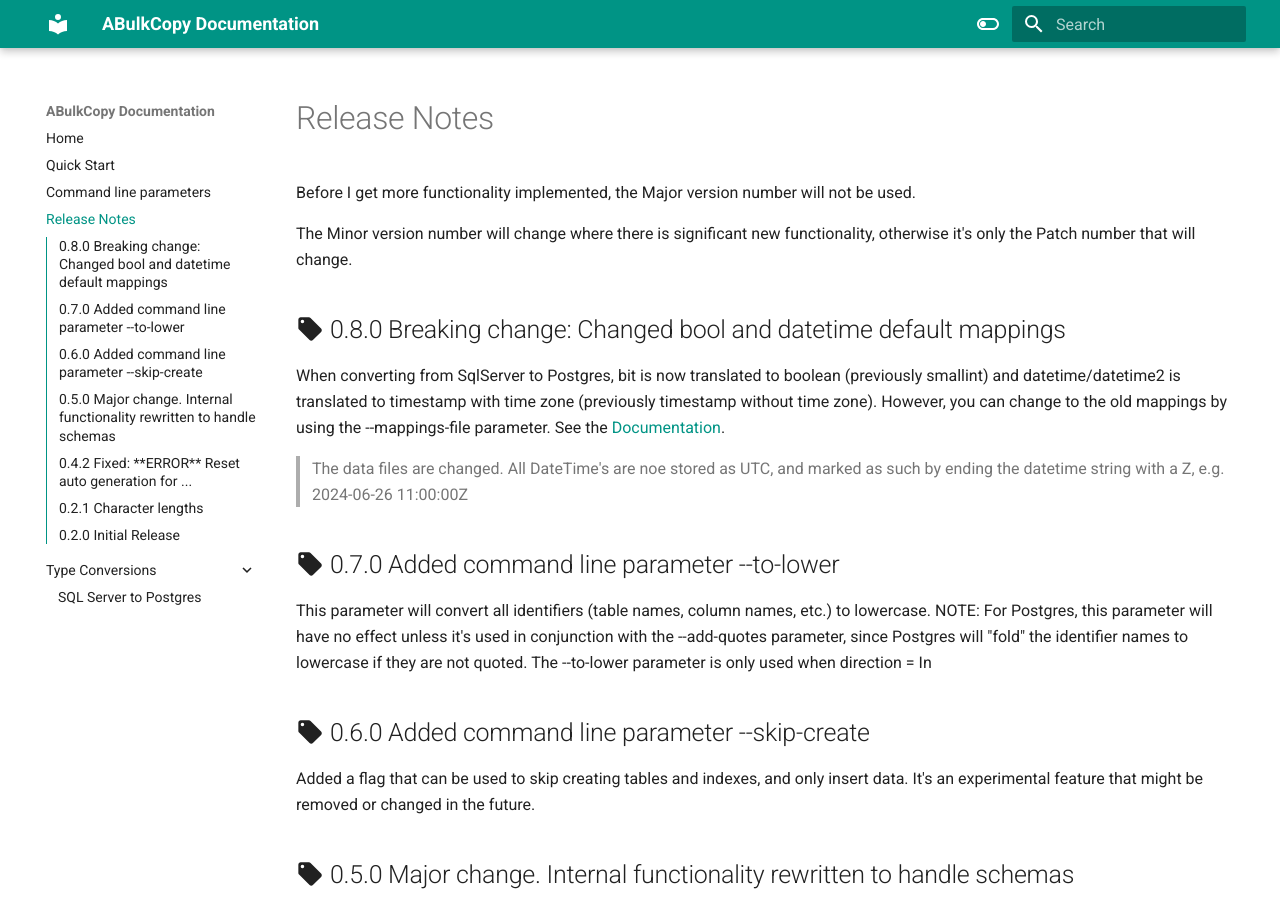
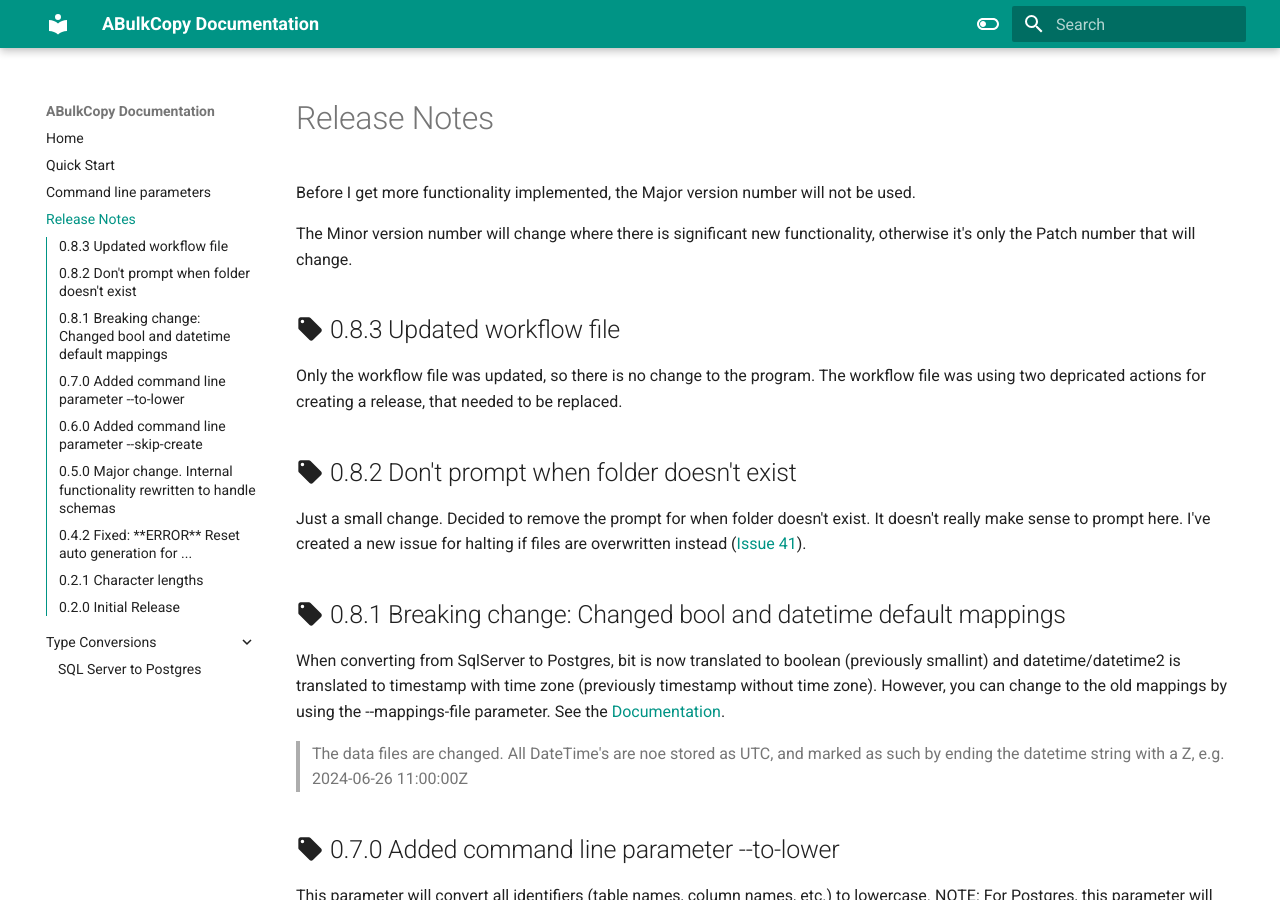
Before and after one commit to ArveH/ABulkCopy.Docs, an MkDocs documentation site: the page built from docs/release_notes.md, in a window 1280 px wide and 900 px high. Built offline with MkDocs 1.6.1 and Material for MkDocs 9.7.7, drawn with Linux system fonts in a browser that asks for light colours.

Commit message:
Release 0.8.3

```diff
--- a/docs/release_notes.md
+++ b/docs/release_notes.md
@@ -4,7 +4,15 @@
 
 The Minor version number will change where there is significant new functionality, otherwise it's only the Patch number that will change.
 
-## :material-tag: 0.8.0 Breaking change: Changed bool and datetime default mappings
+## :material-tag: 0.8.3 Updated workflow file
+
+Only the workflow file was updated, so there is no change to the program. The workflow file was using two depricated actions for creating a release, that needed to be replaced.
+
+## :material-tag: 0.8.2 Don't prompt when folder doesn't exist
+
+Just a small change. Decided to remove the prompt for when folder doesn't exist. It doesn't really make sense to prompt here. I've created a new issue for halting if files are overwritten instead ([Issue 41](https://github.com/ArveH/ABulkCopy/issues/41)).
+
+## :material-tag: 0.8.1 Breaking change: Changed bool and datetime default mappings
 
 When converting from SqlServer to Postgres, bit is now translated to boolean (previously smallint) and datetime/datetime2 is translated to timestamp with time zone (previously timestamp without time zone). However, you can change to the old mappings by using the --mappings-file parameter. See the [Documentation](https://arveh.github.io/ABulkCopy.Docs/command_line_parameters/).
 
```
